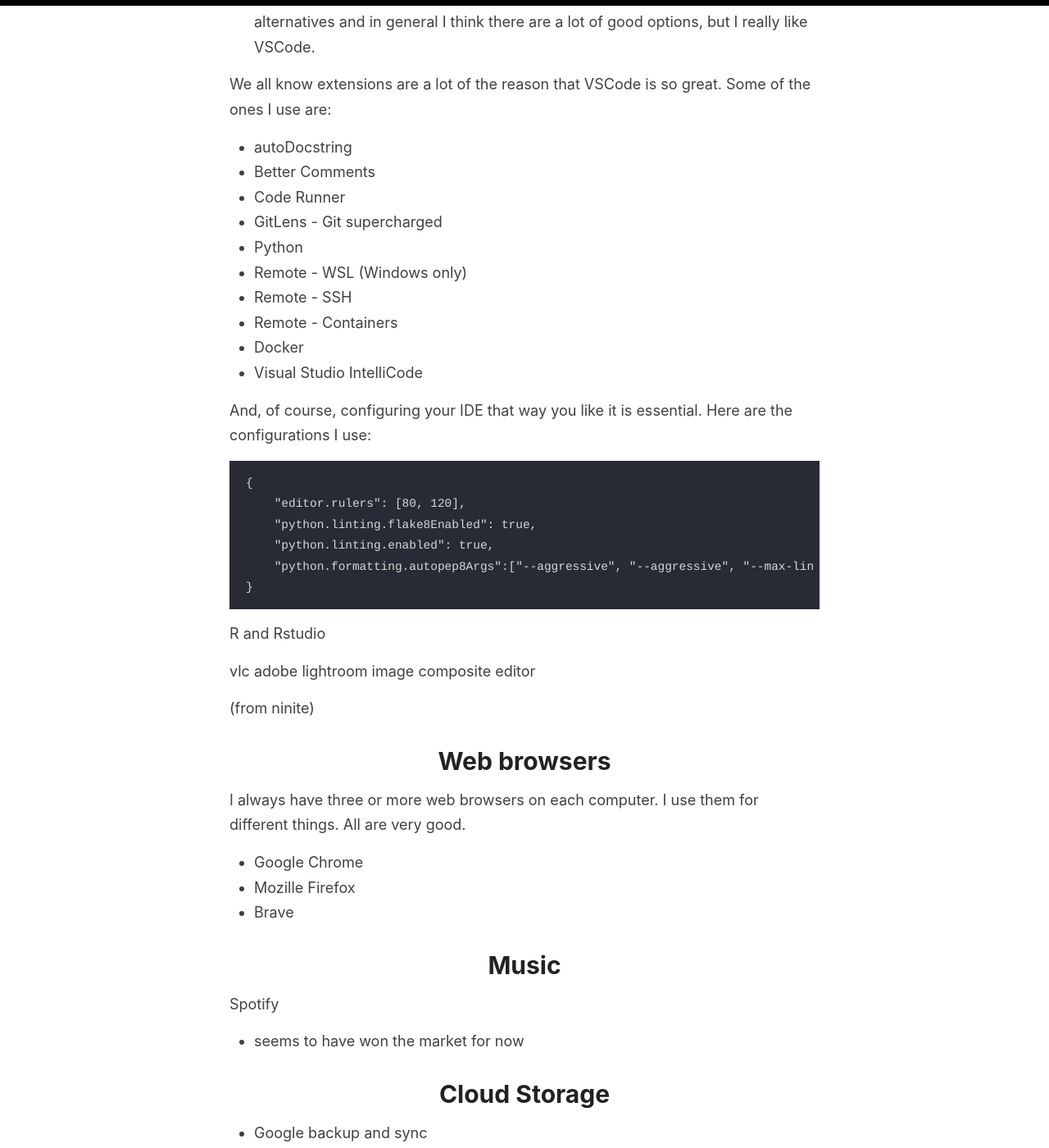
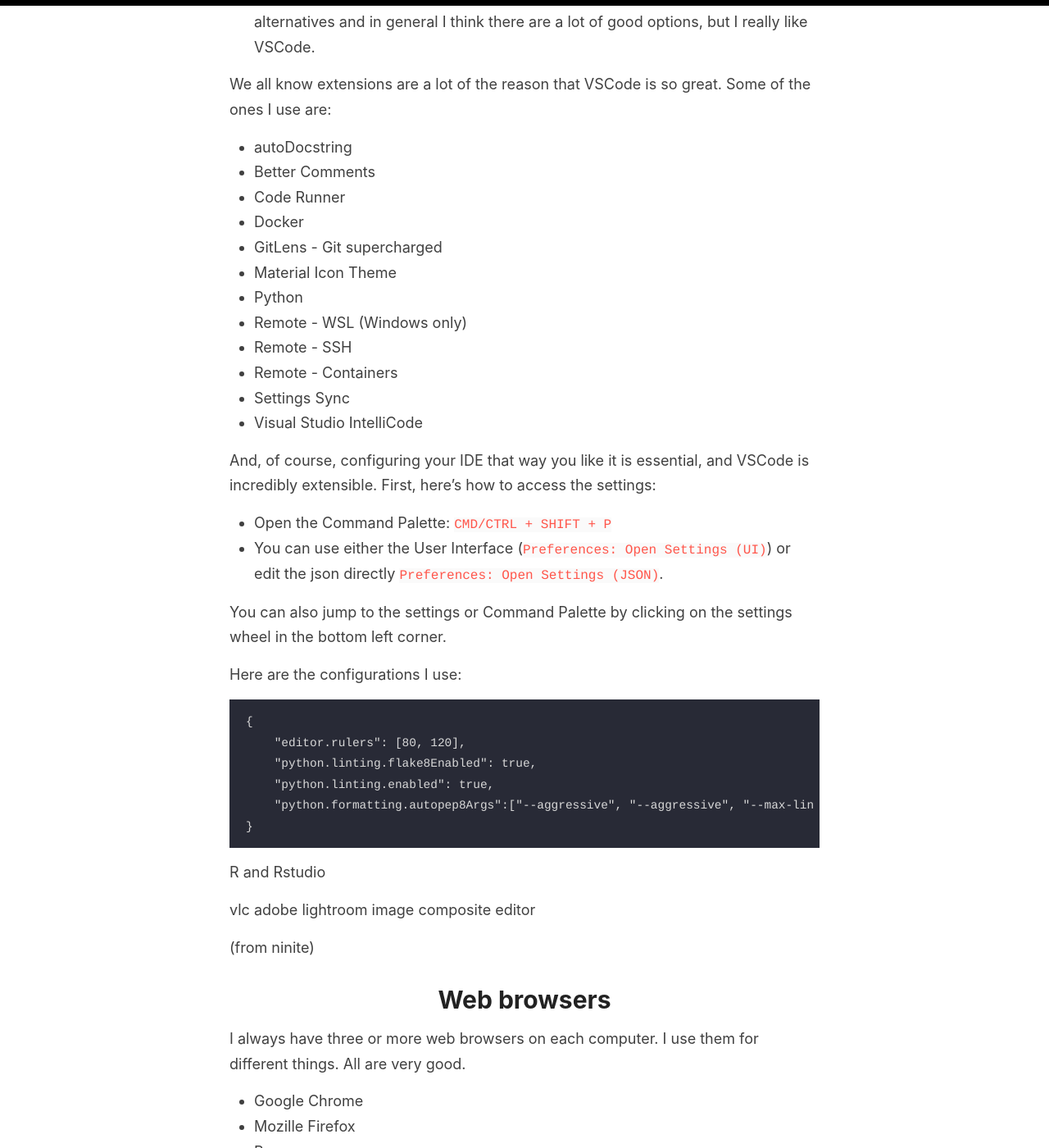
Before and after one commit to jss367/blog, a Jekyll site: the page built from _posts/2018-10-10-software-i-use.md, in a window 1280 px wide and 1400 px high, scrolled down 1646 px. Shown: the whole window at 82% size. Built offline with Jekyll 4.4.1, drawn with Linux system fonts in a browser that asks for light colours.

Commit message:
Update 2018-10-10-software-i-use.md

````diff
--- a/_posts/2018-10-10-software-i-use.md
+++ b/_posts/2018-10-10-software-i-use.md
@@ -49,17 +49,26 @@ We all know extensions are a lot of the reason that VSCode is so great. Some of
 * autoDocstring
 * Better Comments
 * Code Runner
+* Docker
 * GitLens - Git supercharged
+* Material Icon Theme
 * Python
 * Remote - WSL (Windows only)
 * Remote - SSH
 * Remote - Containers
-* Docker
+* Settings Sync
 * Visual Studio IntelliCode
 
 
 
-And, of course, configuring your IDE that way you like it is essential. Here are the configurations I use:
+And, of course, configuring your IDE that way you like it is essential, and VSCode is incredibly extensible. First, here's how to access the settings:
+
+* Open the Command Palette: `CMD/CTRL + SHIFT + P`
+* You can use either the User Interface (`Preferences: Open Settings (UI)`) or edit the json directly `Preferences: Open Settings (JSON)`.
+
+You can also jump to the settings or Command Palette by clicking on the settings wheel in the bottom left corner.
+
+Here are the configurations I use:
 ```
 {
     "editor.rulers": [80, 120],
````
